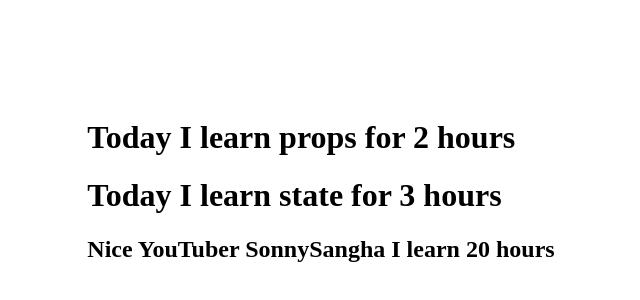
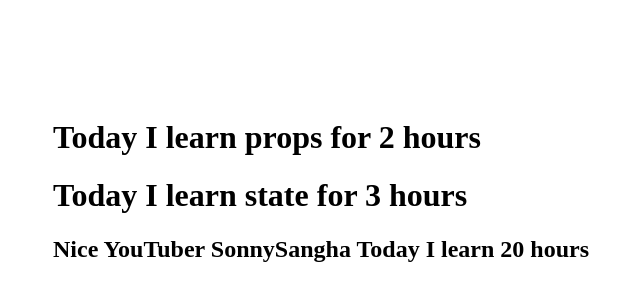
Before and after one commit to Limon714/jobPulse, a React (Create React App) app: page / in a window 1280 px wide. Shown: the part 218-518 px from the top of the page, without its empty margins (319-959 px from the left). Built offline with nearby package versions, Linux system fonts and the light colour scheme.

Commit message:
Update SonnySangha.js

```diff
--- a/src/props/SonnySangha.js
+++ b/src/props/SonnySangha.js
@@ -2,7 +2,7 @@ import React from 'react'
 
 const SonnySangha = ({ name, hours }) => {
     return <div>
-        <h2>Nice YouTuber {name} I learn {hours}</h2>
+        <h2>Nice YouTuber {name} Today I learn {hours}</h2>
   </div>;
 };
 
```
